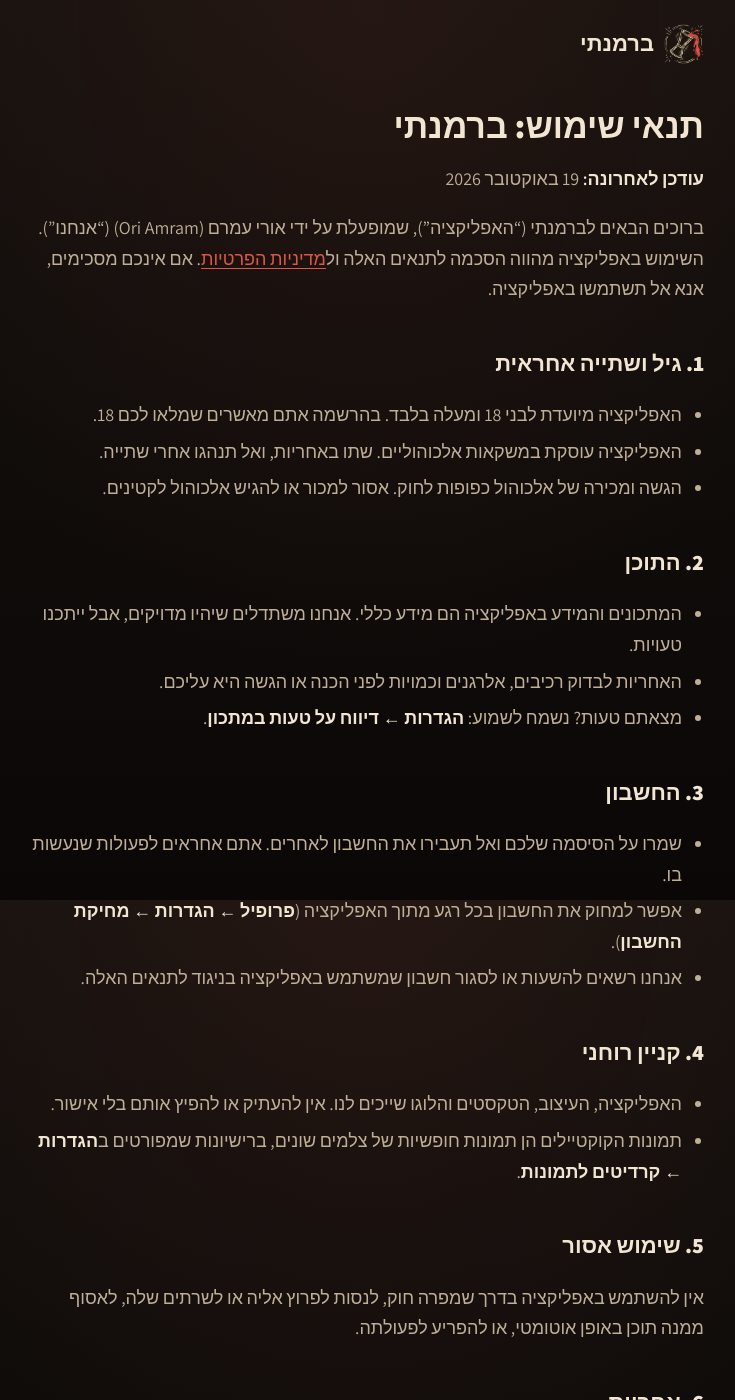
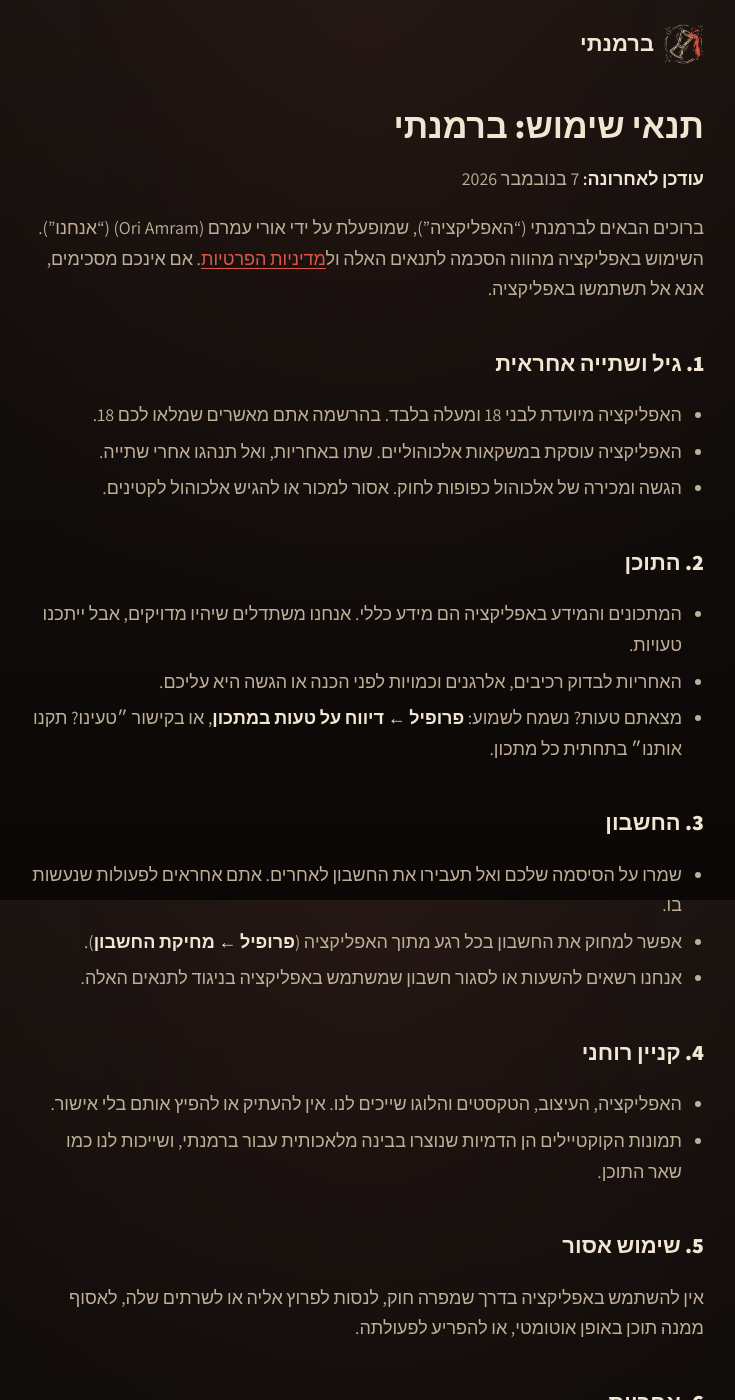
Before and after one commit to oriamram/barmenti-site, a Jekyll site: the page built from terms.md, in a window 1280 px wide and 1400 px high. Shown: the whole window, without its empty margins (272-1007 px from the left). Built offline with Jekyll 4.4.1, drawn with Linux system fonts in a browser that asks for light colours.

Commit message:
Privacy and terms: feedback messages, the bartender card, and the account deletion path without settings; cocktail photos are Barmenti AI illustrations

```diff
--- a/terms.md
+++ b/terms.md
@@ -7,7 +7,7 @@
 
 # תנאי שימוש: ברמנתי
 
-**עודכן לאחרונה:** 19 באוקטובר 2026
+**עודכן לאחרונה:** 7 בנובמבר 2026
 
 ברוכים הבאים לברמנתי ("האפליקציה"), שמופעלת על ידי אורי עמרם (Ori Amram) ("אנחנו"). השימוש באפליקציה מהווה הסכמה לתנאים האלה ול[מדיניות הפרטיות]({{ '/privacy/' | relative_url }}). אם אינכם מסכימים, אנא אל תשתמשו באפליקציה.
 
@@ -21,18 +21,18 @@
 
 - המתכונים והמידע באפליקציה הם מידע כללי. אנחנו משתדלים שיהיו מדויקים, אבל ייתכנו טעויות.
 - האחריות לבדוק רכיבים, אלרגנים וכמויות לפני הכנה או הגשה היא עליכם.
-- מצאתם טעות? נשמח לשמוע: **הגדרות ← דיווח על טעות במתכון**.
+- מצאתם טעות? נשמח לשמוע: **פרופיל ← דיווח על טעות במתכון**, או בקישור ״טעינו? תקנו אותנו״ בתחתית כל מתכון.
 
 ## 3. החשבון
 
 - שמרו על הסיסמה שלכם ואל תעבירו את החשבון לאחרים. אתם אחראים לפעולות שנעשות בו.
-- אפשר למחוק את החשבון בכל רגע מתוך האפליקציה (**פרופיל ← הגדרות ← מחיקת החשבון**).
+- אפשר למחוק את החשבון בכל רגע מתוך האפליקציה (**פרופיל ← מחיקת החשבון**).
 - אנחנו רשאים להשעות או לסגור חשבון שמשתמש באפליקציה בניגוד לתנאים האלה.
 
 ## 4. קניין רוחני
 
 - האפליקציה, העיצוב, הטקסטים והלוגו שייכים לנו. אין להעתיק או להפיץ אותם בלי אישור.
-- תמונות הקוקטיילים הן תמונות חופשיות של צלמים שונים, ברישיונות שמפורטים ב**הגדרות ← קרדיטים לתמונות**.
+- תמונות הקוקטיילים הן הדמיות שנוצרו בבינה מלאכותית עבור ברמנתי, ושייכות לנו כמו שאר התוכן.
 
 ## 5. שימוש אסור
 
```
Also changed, not shown: delete-account.md (+1 -1 lines), privacy.md (+6 -2 lines).
